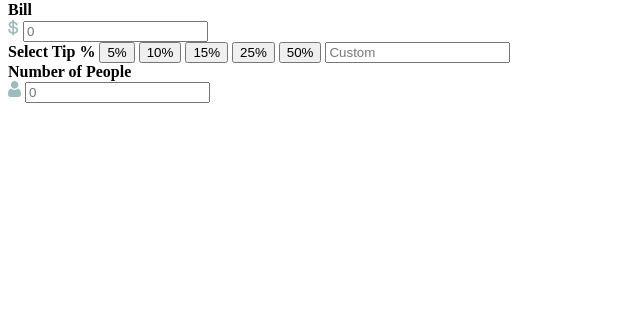
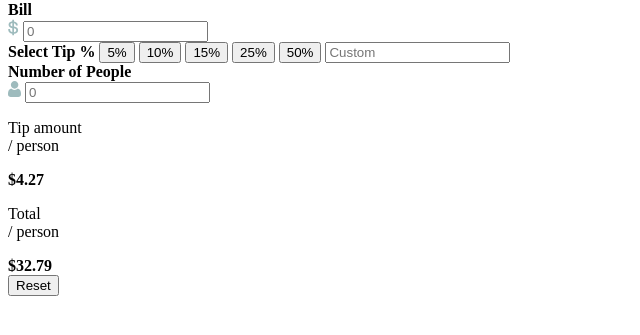
Before and after one commit to Leciane-Silva12A/calculadora-gorjeta, a plain HTML site: page index.html in a window 1280 px wide. Shown: the part 65-400 px from the top of the page, without its empty margins (0-640 px from the left). Drawn offline with Linux system fonts and the light colour scheme.

Commit message:
fim do html

```diff
--- a/index.html
+++ b/index.html
@@ -11,7 +11,7 @@
     </header>
 
     <main>
-        <section>
+        <section class="info">
             <div class="bill">
                 <strong>Bill</strong>
 
@@ -20,8 +20,10 @@
                     <input type="number" id="bill" placeholder="0">
                 </div>
             </div>
+
             <div class="tip">
                 <strong>Select Tip %</strong>
+
                 <button>5%</button>
                 <button>10%</button>
                 <button>15%</button>
@@ -32,11 +34,33 @@
 
             <div class="people">
                 <strong>Number of People</strong>
+
                 <div class="input-box">
                     <img src="./images/icon-person.svg" alt="icon person">
                     <input type="number" id="people" placeholder="0">
                 </div>
             </div>
+
+            <section class="results">
+                <div class="amount">
+                    <p>
+                        Tip amount <br> <span>/ person</span>
+                    </p>
+
+                    <strong>$4.27</strong>
+                </div>
+
+                <div class="total">
+                    <p>
+                        Total <br> <span>/ person</span>
+                    </p>
+
+                    <strong>$32.79</strong>
+                </div>
+
+                <button>Reset</button>
+            </section>
+
         </section>
     </main>
 </body>
```
